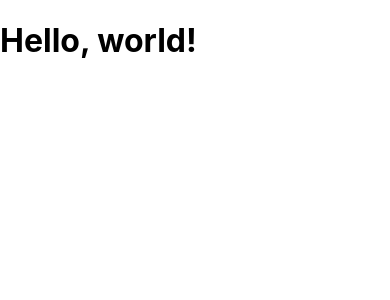
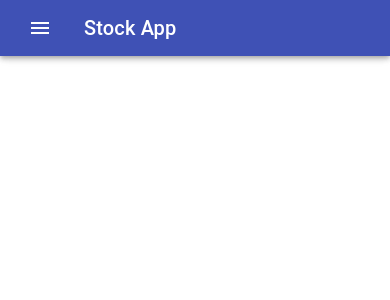
Before and after one commit to smart-dev30/react-stock-app, a React (Create React App) app: page / in a window 390 px wide. Shown: the top 300 px of the page. Built offline with nearby package versions, Linux system fonts and the light colour scheme; the HTML template or start-up script is replaced by a standard one; what reconnecting-websocket would draw is missing.

Commit message:
setup container, dashboard

```diff
--- a/package.json
+++ b/package.json
@@ -14,7 +14,7 @@
     "@types/react-dom": "^16.9.0",
     "@types/react-redux": "^7.1.9",
     "@types/react-router-dom": "^5.1.5",
-    "classnames": "^2.2.6",
+    "clsx": "^1.1.1",
     "husky": "^4.2.5",
     "lint-staged": "^10.2.11",
     "node-sass": "^4.13.1",
--- a/src/App.tsx
+++ b/src/App.tsx
@@ -1,5 +1,6 @@
 import React from 'react'
 import { BrowserRouter as Router, Switch, Route } from 'react-router-dom'
+import Dashboard from './containers/Dashboard'
 import './App.scss'
 
 const App: React.FC = () => {
@@ -8,7 +9,7 @@ const App: React.FC = () => {
       <div className="app">
         <Switch>
           <Route path="/">
-            <h1>Hello, world!</h1>
+            <Dashboard />
           </Route>
         </Switch>
       </div>
--- /dev/null
+++ b/src/components/Container/index.tsx
@@ -0,0 +1,71 @@
+import React from 'react'
+import {
+  AppBar,
+  Toolbar,
+  Drawer,
+  List,
+  ListItem,
+  ListItemIcon,
+  ListItemText,
+  IconButton,
+  Typography,
+} from '@material-ui/core'
+import DashboardIcon from '@material-ui/icons/Dashboard'
+import MenuIcon from '@material-ui/icons/Menu'
+
+import useStyles from './styles'
+
+interface ContainerProps {
+  children: React.ReactNode
+}
+
+export const Container: React.FC<ContainerProps> = ({ children }) => {
+  const classes = useStyles()
+  const [visible, setVisible] = React.useState(false)
+
+  const toggleDrawer = (event: any) => {
+    setVisible(!visible)
+  }
+
+  const appBar = (
+    <Toolbar>
+      <IconButton
+        color="inherit"
+        aria-label="Menu"
+        onClick={toggleDrawer}
+        className={classes.menuButton}
+      >
+        <MenuIcon />
+      </IconButton>
+      <Typography variant="h6" color="inherit" className={classes.grow}>
+        {process.env.REACT_APP_TITLE}
+      </Typography>
+    </Toolbar>
+  )
+
+  return (
+    <div className={classes.root}>
+      <AppBar position="fixed">{appBar}</AppBar>
+
+      <Drawer open={visible} onClose={toggleDrawer}>
+        <div
+          className={classes.list}
+          role="presentation"
+          onClick={toggleDrawer}
+        >
+          <List>
+            <ListItem>
+              <ListItemIcon>{<DashboardIcon />}</ListItemIcon>
+              <ListItemText primary="Dashboard" />
+            </ListItem>
+          </List>
+        </div>
+      </Drawer>
+
+      <main className={classes.content}>
+        <div className={classes.toolbar} />
+        {children}
+      </main>
+    </div>
+  )
+}
--- /dev/null
+++ b/src/components/Container/styles.tsx
@@ -0,0 +1,29 @@
+import { makeStyles } from '@material-ui/core/styles'
+
+export default makeStyles((theme) => ({
+  root: {
+    display: 'flex',
+  },
+
+  list: {
+    width: 250,
+  },
+
+  grow: {
+    flexGrow: 1,
+  },
+
+  menuButton: {
+    marginRight: 20,
+    [theme.breakpoints.up('sm')]: {
+      display: 'none',
+    },
+  },
+
+  content: {
+    flexGrow: 1,
+    padding: theme.spacing(1),
+  },
+
+  toolbar: theme.mixins.toolbar,
+}))
--- /dev/null
+++ b/src/containers/Dashboard.tsx
@@ -0,0 +1,24 @@
+import React, { useEffect } from 'react'
+import { connect } from 'react-redux'
+import { Container } from '../components/Container'
+import { Typography } from '@material-ui/core'
+
+import { StateType } from '../redux/reducers'
+
+const Dashboard: React.FC<StateType> = ({
+  connected,
+  stockData,
+}: StateType) => {
+  useEffect(() => {
+    console.log(JSON.stringify(stockData))
+  }, [connected, stockData])
+
+  return <Container></Container>
+}
+
+const mapStateToProps = ({ connected, stockData }: StateType) => ({
+  connected,
+  stockData,
+})
+
+export default connect(mapStateToProps)(Dashboard)
--- a/src/redux/reducers/index.ts
+++ b/src/redux/reducers/index.ts
@@ -4,7 +4,7 @@ import { ActionModel } from '../../types/Models'
 
 export interface StateType {
   connected: boolean
-  stockData: object[]
+  stockData: any[]
 }
 
 let initialState: StateType = {
```
Also changed, not shown: src/themes/main.ts (added, +15 -0 lines), 1 other file (tests, documents, lock files or other folders).
